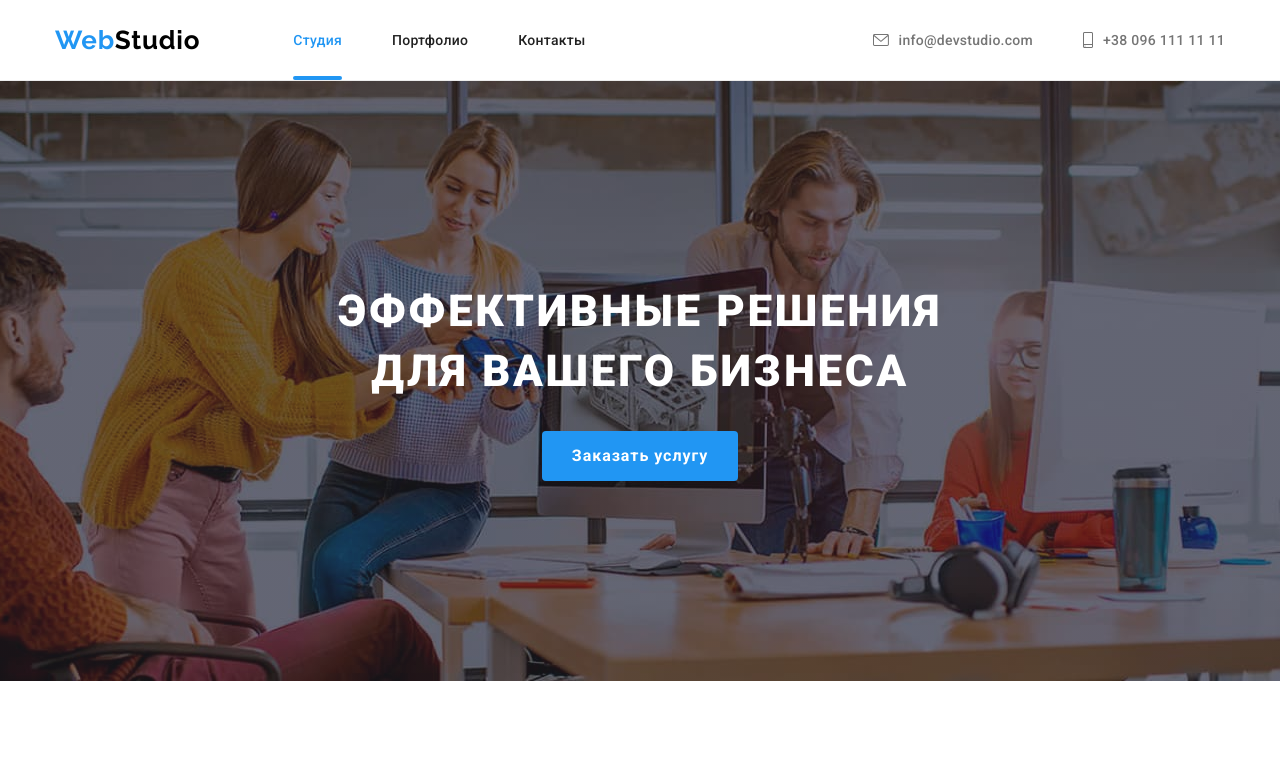
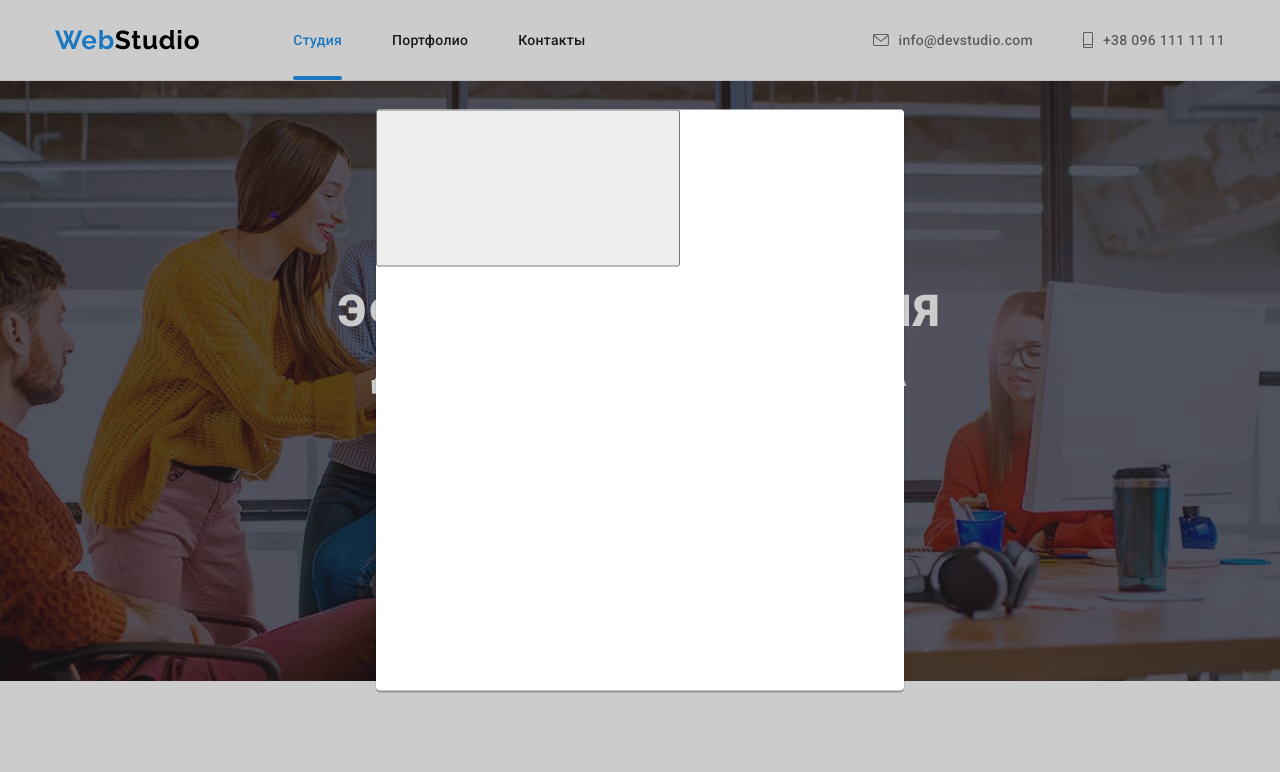
Before and after one commit to antony-krava/goit-markup-hw-05, a plain HTML site: page index.html in a window 1280 px wide. Both pictures are taken after a click on the button "Заказать услугу". Shown: the top 772 px of the page. Drawn offline with nearby package versions, Linux system fonts and the light colour scheme.

Commit message:
Connected js and added a modal window
Добавлен js и добавлено модальное окно с анимацией

```diff
--- a/css/styles.css
+++ b/css/styles.css
@@ -53,6 +53,43 @@ body {
   width: 1200px;
   margin: 0 auto;
   padding: 0 15px;
+}
+
+.backdrop {
+  position: fixed;
+  top: 0;
+  left: 0;
+  width: 100%;
+  height: 100%;
+  background-color: rgba(0, 0, 0, 0.2);
+
+  opacity: 1;
+  transition: opacity 250ms cubic-bezier(0.4, 0, 0.2, 1);
+}
+
+.backdrop.is-hidden {
+  opacity: 0;
+  pointer-events: none;
+}
+
+.backdrop.is-hiden .modal {
+  transform: translate(-50%, -50%) scale(1.1);
+}
+
+.modal {
+  position: absolute;
+  top: 50%;
+  left: 50%;
+  width: 528px;
+  height: 581px;
+
+  background-color: var(--main-white-color);
+  border-radius: 4px;
+  box-shadow: 0px 1px 3px rgba(0, 0, 0, 0.12), 0px 1px 1px rgba(0, 0, 0, 0.14),
+    0px 2px 1px rgba(0, 0, 0, 0.2);
+
+  transform: translate(-50%, -50%) scale(1);
+  transition: transform 250ms cubic-bezier(0.4, 0, 0.2, 1);
 }
 
 /* ========== HEADER ========== */
--- a/index.html
+++ b/index.html
@@ -67,7 +67,7 @@
       <section class="hero-section">
         <div class="conteiner">
           <h1 class="hero-main-text">Эффективные решения для вашего бизнеса</h1>
-          <button class="modal-btn" type="button">Заказать услугу</button>
+          <button class="modal-btn" type="button" data-modal-open>Заказать услугу</button>
         </div>
       </section>
 
@@ -461,5 +461,13 @@
         </div>
       </div>
     </footer>
+
+    <div class="backdrop is-hidden" data-modal>
+      <div class="modal">
+        <button type="button" data-modal-close><svg><use href=""></use></svg></button>
+      </div>
+    </div>
+
+    <script src="./js/modal.js"></script>
   </body>
 </html>
--- /dev/null
+++ b/js/modal.js
@@ -0,0 +1,14 @@
+(() => {
+  const refs = {
+    openModalBtn: document.querySelector('[data-modal-open]'),
+    closeModalBtn: document.querySelector('[data-modal-close]'),
+    modal: document.querySelector('[data-modal]'),
+  };
+
+  refs.openModalBtn.addEventListener('click', toggleModal);
+  refs.closeModalBtn.addEventListener('click', toggleModal);
+
+  function toggleModal() {
+    refs.modal.classList.toggle('is-hidden');
+  }
+})();
```
